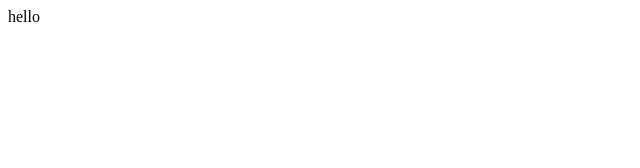
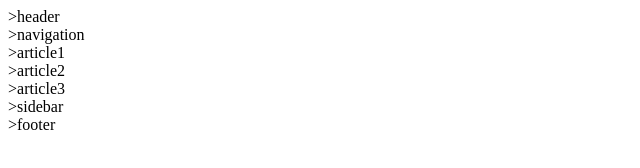
Before and after one commit to kingdayveed-netizen/demo-repo, a plain HTML site: page index.html in a window 1280 px wide. Shown: the whole page, without its empty margins (0-640 px from the left). Drawn offline with Linux system fonts and the light colour scheme.

Commit message:
Update index.html

```diff
--- a/index.html
+++ b/index.html
@@ -1 +1,21 @@
-<div>hello</div>
+<!DOCTYPE html>
+<html lang="en">
+<head>
+  <meta charset="UTF-8">
+  <meta name="viewport" content="width=device-width, initial-scale=1.0">
+  <title>responsive grid</title>
+</head>
+<body>
+  <div class="grid-container">
+<header class="grid-item header">>header</header>
+<nav class="grid-item nav">>navigation</nav>
+<main class="grid-item main">
+<article class="article">>article1</article>
+<article class="article">>article2</article>
+<article class="article">>article3</article>
+</main>
+<aside class="grid-item sidebar">>sidebar</aside>
+<footer class="grid-item footer">>footer</footer>
+  </div>
+</body>
+</html>
```
